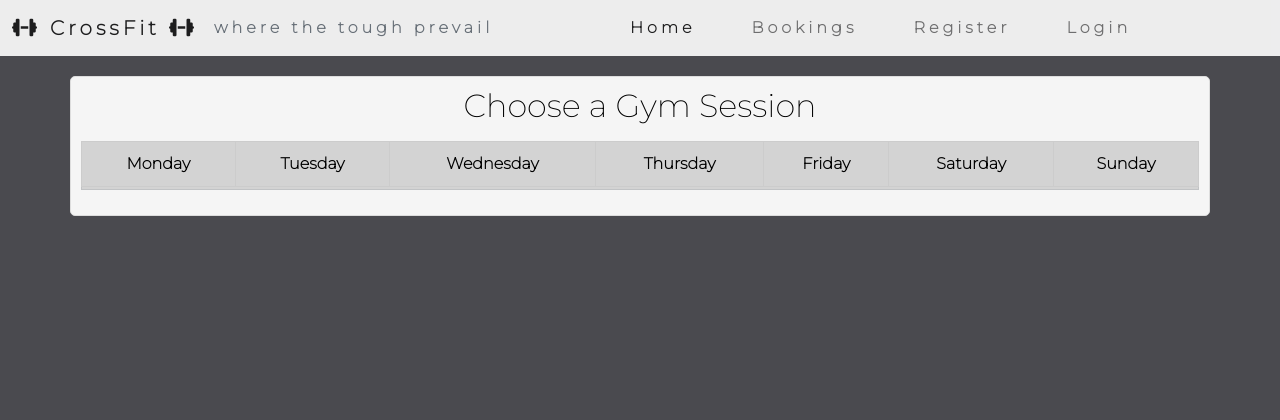
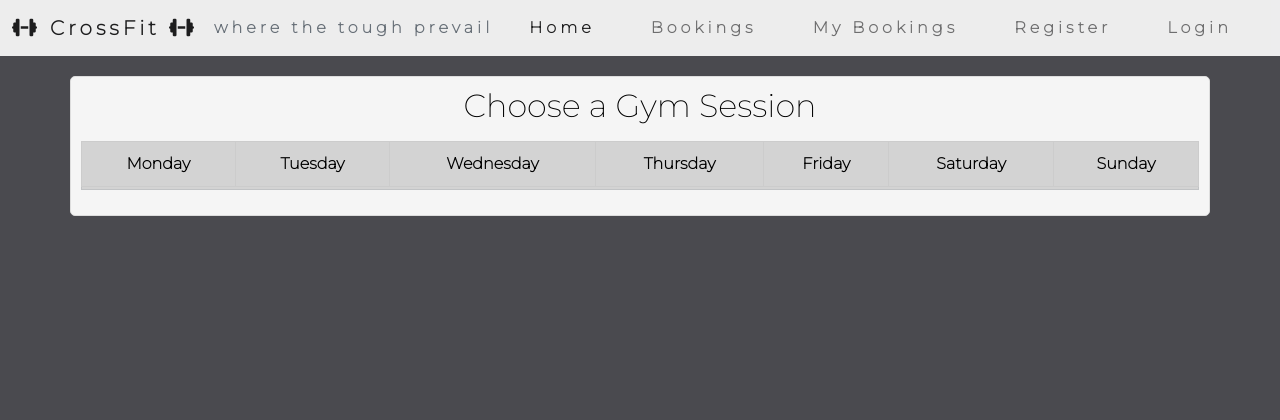
Before and after one commit to Jaimilit/CrossFit-Signup, a Django app: page /booking/ in a window 1280 px wide. Shown: the top 420 px of the page. Run offline with Django 3.2, Linux system fonts and the light colour scheme; data that the repository does not hold is empty; some libraries are stand-ins or nearby versions; some web fonts are replaced.

Commit message:
add my bookings page to display all bookings for a user

```diff
--- a/signup/urls.py
+++ b/signup/urls.py
@@ -11,6 +11,7 @@ urlpatterns = [
     path('book_session/<int:session_id>/', views.book_session, name='book_session'),
     path('change_booking/<int:session_id>/', views.change_booking, name='change_booking'),
     path('delete_booking/<int:session_id>/', views.delete_booking, name='delete_booking'),
+    path('my_bookings/', views.my_bookings, name='my_bookings')
 
 ]
 
--- a/signup/views.py
+++ b/signup/views.py
@@ -13,6 +13,10 @@ class WorkoutSessionListView(generic.ListView):
     model = WorkoutSession
     queryset = WorkoutSession.objects.order_by("title")
     template_name = "index.html"
+
+def my_bookings(request):
+    # Your logic to retrieve user bookings or render the my_bookings.html template
+    return render(request, 'my_bookings.html', {})
 
 def booking(request):
     print("booked_session")
--- a/templates/base.html
+++ b/templates/base.html
@@ -46,6 +46,9 @@
                 <li class="nav-item">
                     <a class="nav-link" href="{% url 'booking' %}">Bookings</a>
                 </li>
+                <li class="nav-item">
+                    <a class="nav-link" href="{% url 'my_bookings' %}">My Bookings</a>
+                </li>
                 {% if user.is_authenticated %}
                 <li class="nav-item">
                     <a class="nav-link" href="{% url 'account_logout' %}">Logout</a>
```
Also changed, not shown: templates/my_bookings.html (added, +47 -0 lines).
